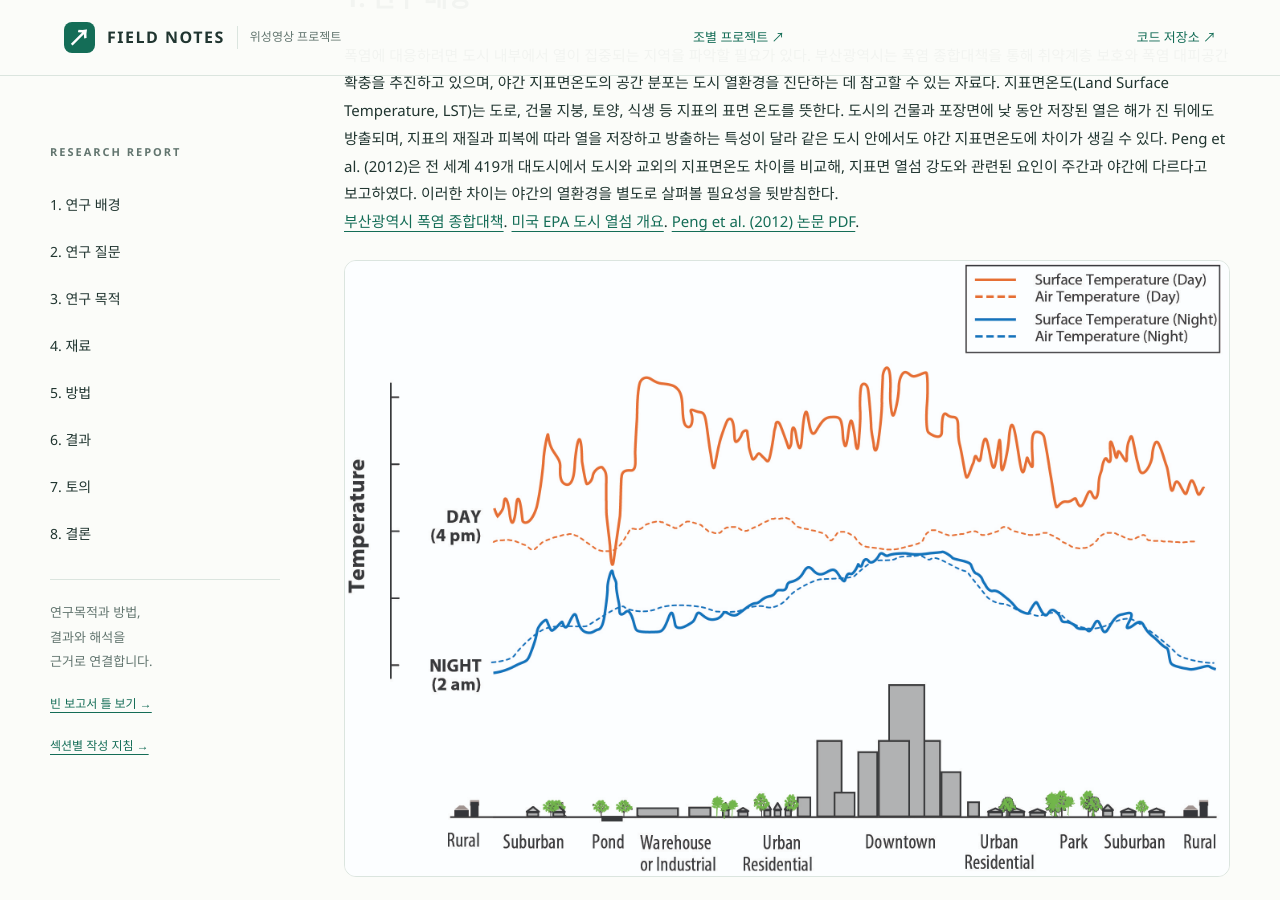
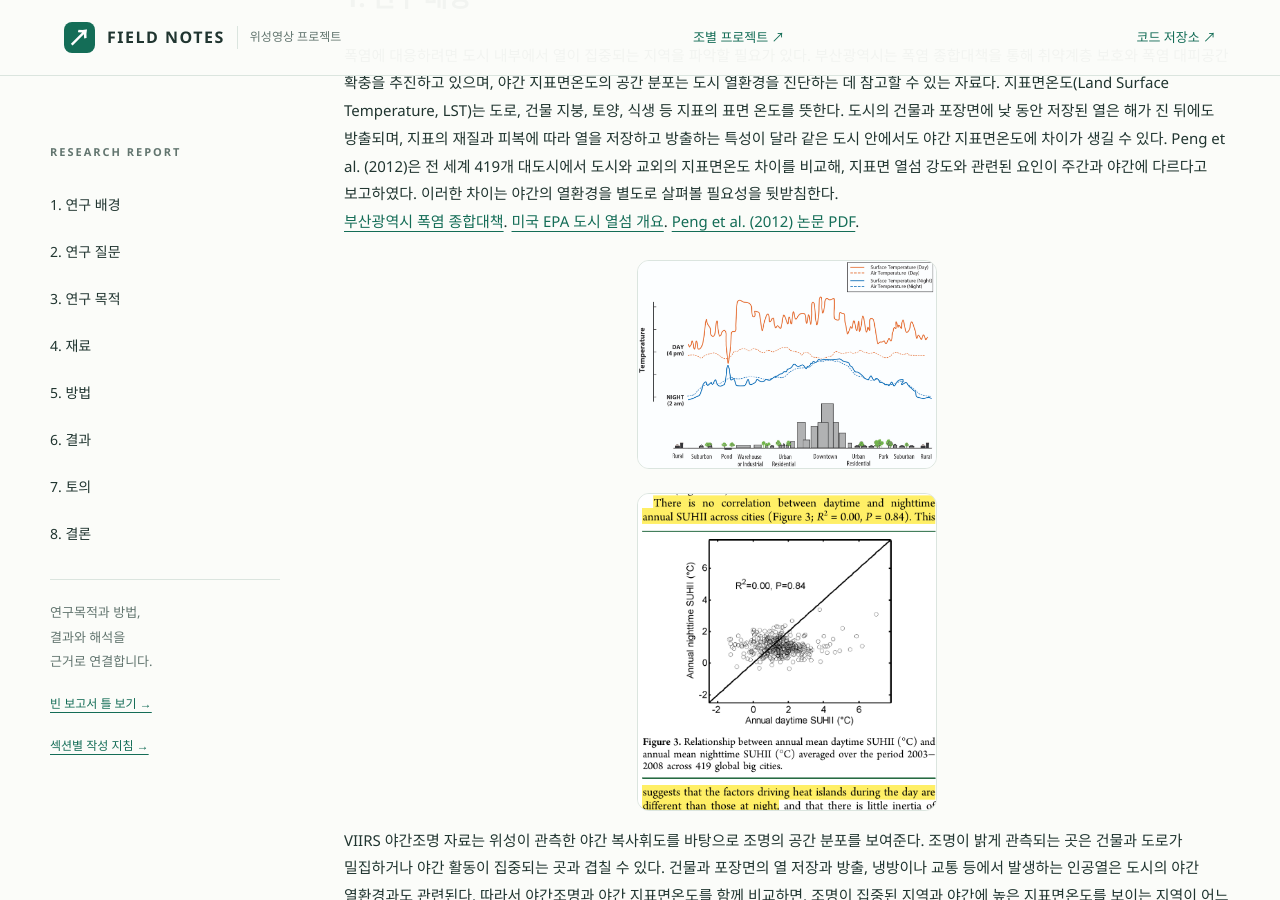
Before and after one commit to sungjun0107/-class2026_02_surveying_team2, a Jekyll site: the page built from docs/index.md, in a window 1280 px wide and 900 px high, scrolled down 1877 px. Built offline with Jekyll 4.4.1, drawn with Linux system fonts in a browser that asks for light colours.

Commit message:
Modify image tags for consistent styling
Updated image attributes to use inline styles for width and height.

```diff
--- a/docs/index.md
+++ b/docs/index.md
@@ -24,8 +24,8 @@ badge: "측량학 2조 프로젝트"
 [미국 EPA 도시 열섬 개요](https://www.epa.gov/heatislands/what-are-heat-islands).
 [Peng et al. (2012) 논문 PDF](https://sites.bu.edu/cliveg/files/2013/11/peng-uhi-est-2012.pdf).
 <div align="center">
-  <img src="figures/측량 연구 배경 이미지 1.JPG" alt="미국 EPA 도시 열섬 개요" width="40%">
-  <img src="figures/연구주제 그림2.PNG" alt="Peng et al. (2012) 연구결과" width="40%">
+  <img src="figures/측량 연구 배경 이미지 1.JPG" alt="미국 EPA 도시 열섬 개요" style="width: 300px; height: auto;">
+  <img src="figures/연구주제 그림2.PNG" alt="Peng et al. (2012) 연구결과" style="width: 300px; height: auto;">
 </div>
 
  VIIRS 야간조명 자료는 위성이 관측한 야간 복사휘도를 바탕으로 조명의 공간 분포를 보여준다. 조명이 밝게 관측되는 곳은 건물과 도로가 밀집하거나 야간 활동이 집중되는 곳과 겹칠 수 있다. 건물과 포장면의 열 저장과 방출, 냉방이나 교통 등에서 발생하는 인공열은 도시의 야간 열환경과도 관련된다. 따라서 야간조명과 야간 지표면온도를 함께 비교하면, 조명이 집중된 지역과 야간에 높은 지표면온도를 보이는 지역이 어느 정도 일치하는지 살펴볼 수 있다. Song et al. (2021)은 베이징과 평양에서 VIIRS 야간조명과 MODIS 지표면온도 자료를 활용해 도시 열섬의 공간적 특성을 비교하였다. Nganyiyimana et al. (2023)은 서울에서 야간조명 강도와 야간 지표면 열섬 강도 사이에 양의 상관관계를 보고하였다.
```
